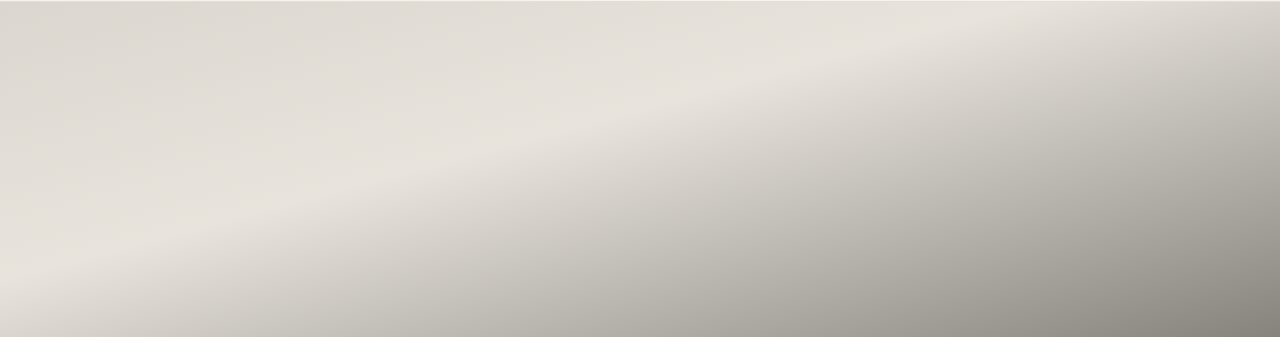
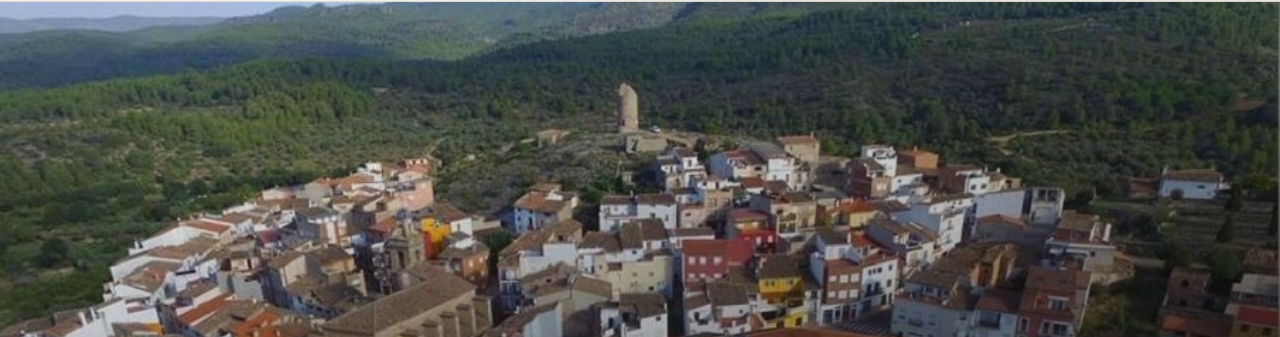
Before and after one commit to omozinax/omozinaxweb, a plain HTML site: page index.html in a window 1280 px wide. Shown: the part 62-399 px from the top of the page. Drawn offline with nearby package versions, Linux system fonts and the light colour scheme.

Commit message:
Update index.html

```diff
--- a/index.html
+++ b/index.html
@@ -82,7 +82,7 @@ nav.scrolled{background:rgba(250,246,238,0.98);box-shadow:0 2px 24px rgba(0,0,0,
 }
 .hero-media{
   position:absolute;inset:0;
-  background:url('pueblo.jpeg') center/cover no-repeat;
+  background:url('pueblo.jpg') center/cover no-repeat;
   transform:scale(1.05);
   transition:transform 8s ease;
 }
@@ -552,7 +552,7 @@ footer{
       </div>
 
       <div class="galeria-item">
-        <img src="pueblo.jpeg" alt="Panorámica de Matet">
+        <img src="pueblo.jpg" alt="Panorámica de Matet">
         <div class="galeria-info">
           <p>Panorámica del pueblo</p>
           <span>Por Administrador</span>
@@ -609,7 +609,7 @@ footer{
       </div>
       <div class="info-block">
         <h4>🚗 Desde Castellón</h4>
-        <p>50 km por la A-23 hasta Segorbe y luego tomando el desvío hacia la CV-215. Unos 45 minutos en coche.</p>
+        <p>50 km por la A-23 hasta Segorbe y luego tomando el desvío hacia la CV-215. Unos 45 minutes en coche.</p>
       </div>
     </div>
   </div>
```
